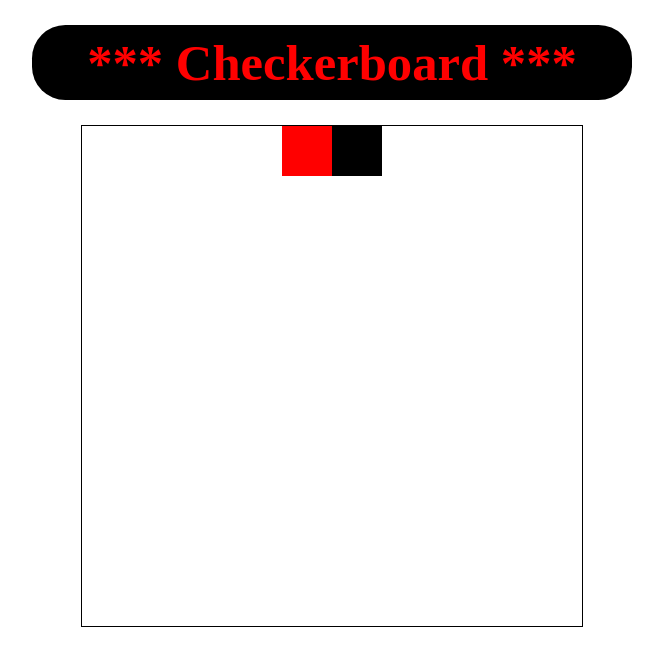
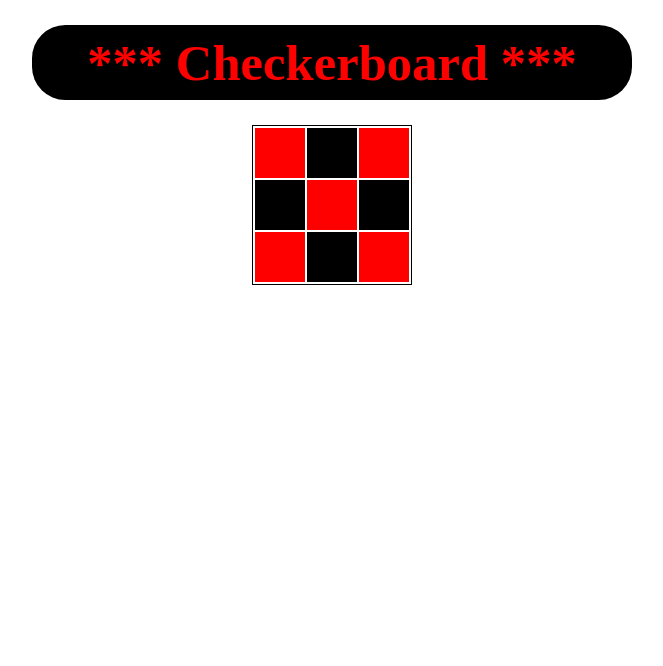
Before and after one commit to Azachary8232/checkerboard, a Flask app: page / in a window 1280 px wide. Shown: the top 666 px of the page, without its empty margins (308-971 px from the left). Run offline with Flask 2, Linux system fonts and the light colour scheme.

Commit message:
HTML Table

```diff
--- a/static/css/style.css
+++ b/static/css/style.css
@@ -24,10 +24,10 @@
     border: 1px solid black;
     margin: auto;
     margin-top: 25px;
-    width: 500px;
-    height: 500px;
-    display: flex;
-    justify-content: center;
+    width: fit-content;
+    height: fit-content;
+    /* display: flex;
+    justify-content: center; */
 }
 .box1{
     width: 50px;
--- a/templates/index.html
+++ b/templates/index.html
@@ -11,8 +11,15 @@
 
 <h1 class="header">*** Checkerboard ***</h1>
 <div class="container">
-    <div class="box1"></div>
-    <div class="box2"></div>
+    <table>
+    {% for i in range(3): %}
+        <tr>
+            {% for j in range(3): %}
+            <td class="box{{ (i+j)%2+1 }}"></td>
+            {% endfor %}
+        </tr>
+    {% endfor %}
+    </table>
 </div>
 
 
```
